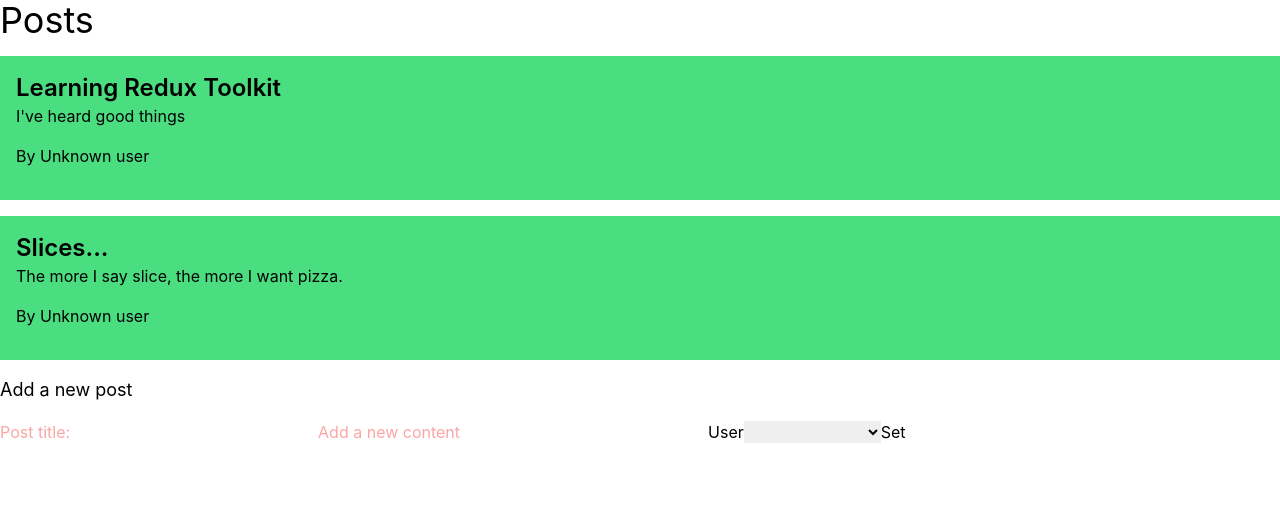
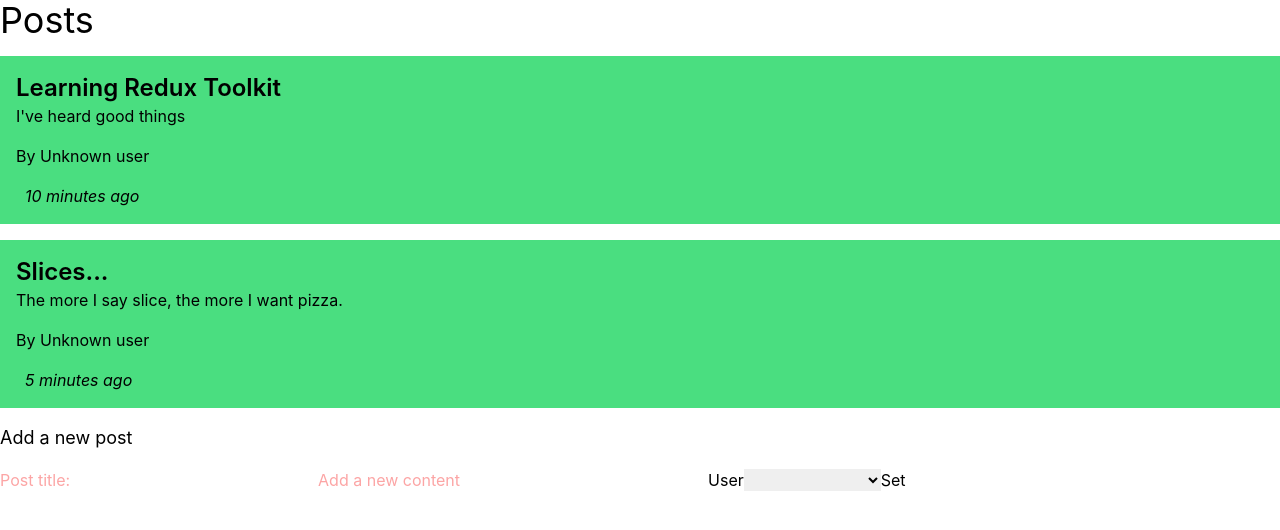
Before and after one commit to semir709/Redux-postAppLearning, a React (Create React App) app: page / in a window 1280 px wide. Shown: the top 530 px of the page. Built offline with nearby package versions, Linux system fonts and the light colour scheme.

Commit message:
added the time of post

```diff
--- a/package.json
+++ b/package.json
@@ -7,6 +7,7 @@
     "@testing-library/jest-dom": "^5.17.0",
     "@testing-library/react": "^13.4.0",
     "@testing-library/user-event": "^13.5.0",
+    "date-fns": "^2.30.0",
     "react": "^18.2.0",
     "react-dom": "^18.2.0",
     "react-redux": "^8.1.3",
--- /dev/null
+++ b/src/feauters/posts/DatePublished.js
@@ -0,0 +1,18 @@
+import React from "react";
+import { parseISO, formatDistanceToNow } from "date-fns";
+
+const DatePublished = ({ date }) => {
+  let timeAgo = "";
+  if (date) {
+    const time = parseISO(date);
+    const timeDistance = formatDistanceToNow(time);
+    timeAgo = `${timeDistance} ago`;
+  }
+  return (
+    <span title={timeAgo}>
+      &nbsp; <i>{timeAgo}</i>
+    </span>
+  );
+};
+
+export default DatePublished;
--- a/src/feauters/posts/PostList.js
+++ b/src/feauters/posts/PostList.js
@@ -2,15 +2,17 @@
 import { useSelector } from "react-redux";
 import { selectAllPosts } from "./postSlice";
 import ShowAuthor from "./ShowAuthor";
+import DatePublished from "./DatePublished";
 
 const PostList = () => {
   const posts = useSelector(selectAllPosts);
 
-  const allPosts = posts.map(({ id, title, content, userId }) => (
+  const allPosts = posts.map(({ id, title, content, date, userId }) => (
     <article className="my-4 bg-green-400 p-4" key={id}>
       <h3 className="text-2xl font-semibold">{title}</h3>
       <p>{content.substring(0, 100)}</p>
       <ShowAuthor userId={userId} />
+      <DatePublished date={date} />
     </article>
   ));
 
--- a/src/feauters/posts/ShowAuthor.js
+++ b/src/feauters/posts/ShowAuthor.js
@@ -5,13 +5,11 @@
 const ShowAuthor = ({ userId }) => {
   const allAuthors = useSelector(selectAllUsers);
 
-  const author = allAuthors.filter((user) => user.id === userId);
-
-  console.log(author[0]?.name);
+  const author = allAuthors.find((user) => user.id === userId);
 
   return (
     <div className="my-4">
-      <span>By {author.length === 0 ? "Unknown user" : author[0]?.name}</span>
+      <span>By {!author ? "Unknown user" : author.name}</span>
     </div>
   );
 };
--- a/src/feauters/posts/postSlice.js
+++ b/src/feauters/posts/postSlice.js
@@ -1,12 +1,19 @@
 import { createSlice } from "@reduxjs/toolkit";
 import { nanoid } from "@reduxjs/toolkit";
+import { sub } from "date-fns";
 
 const initialState = [
-  { id: 1, title: "Learning Redux Toolkit", content: "I've heard good things" },
+  {
+    id: 1,
+    title: "Learning Redux Toolkit",
+    content: "I've heard good things",
+    date: sub(new Date(), { minutes: 10 }).toISOString(),
+  },
   {
     id: 2,
     title: "Slices...",
     content: "The more I say slice, the more I want pizza.",
+    date: sub(new Date(), { minutes: 5 }).toISOString(),
   },
 ];
 
@@ -24,6 +31,7 @@
             id: nanoid(),
             title,
             content,
+            date: new Date().toISOString(),
             userId: user,
           },
         };
```
Also changed, not shown: 1 other file (tests, documents, lock files or other folders).
